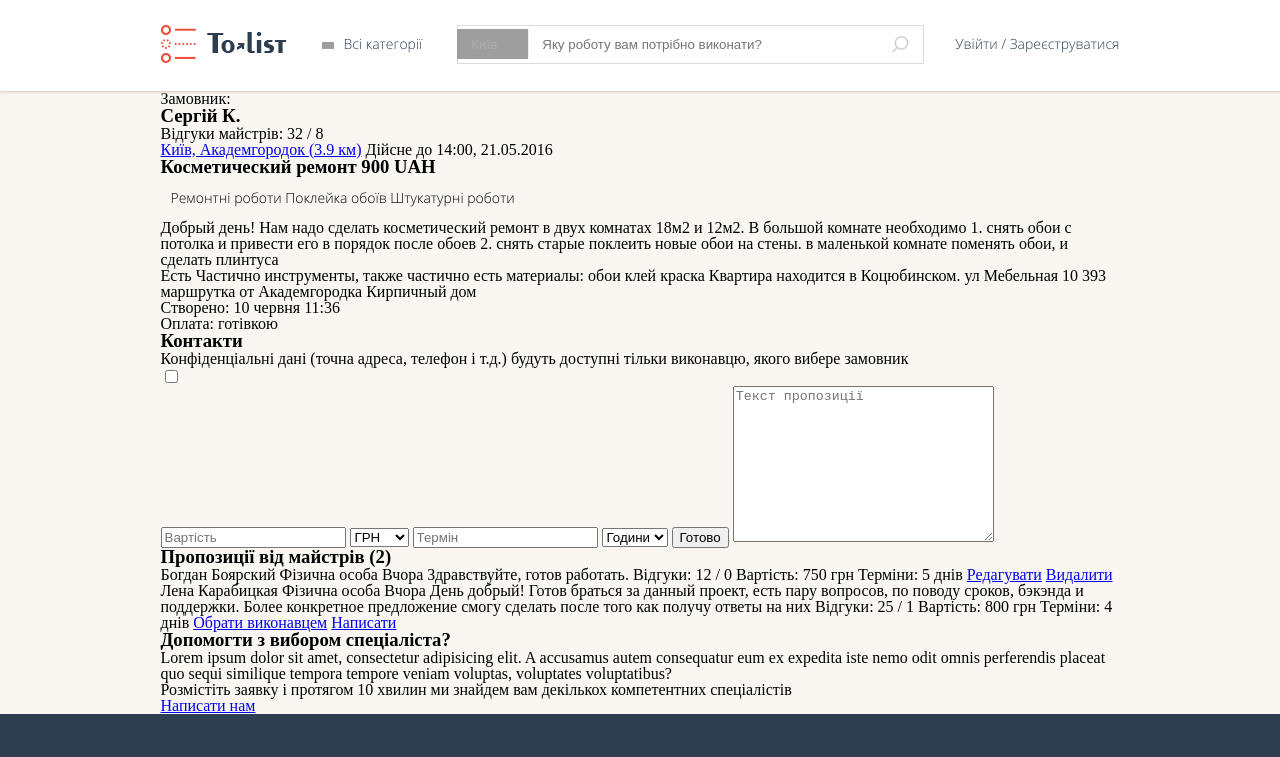
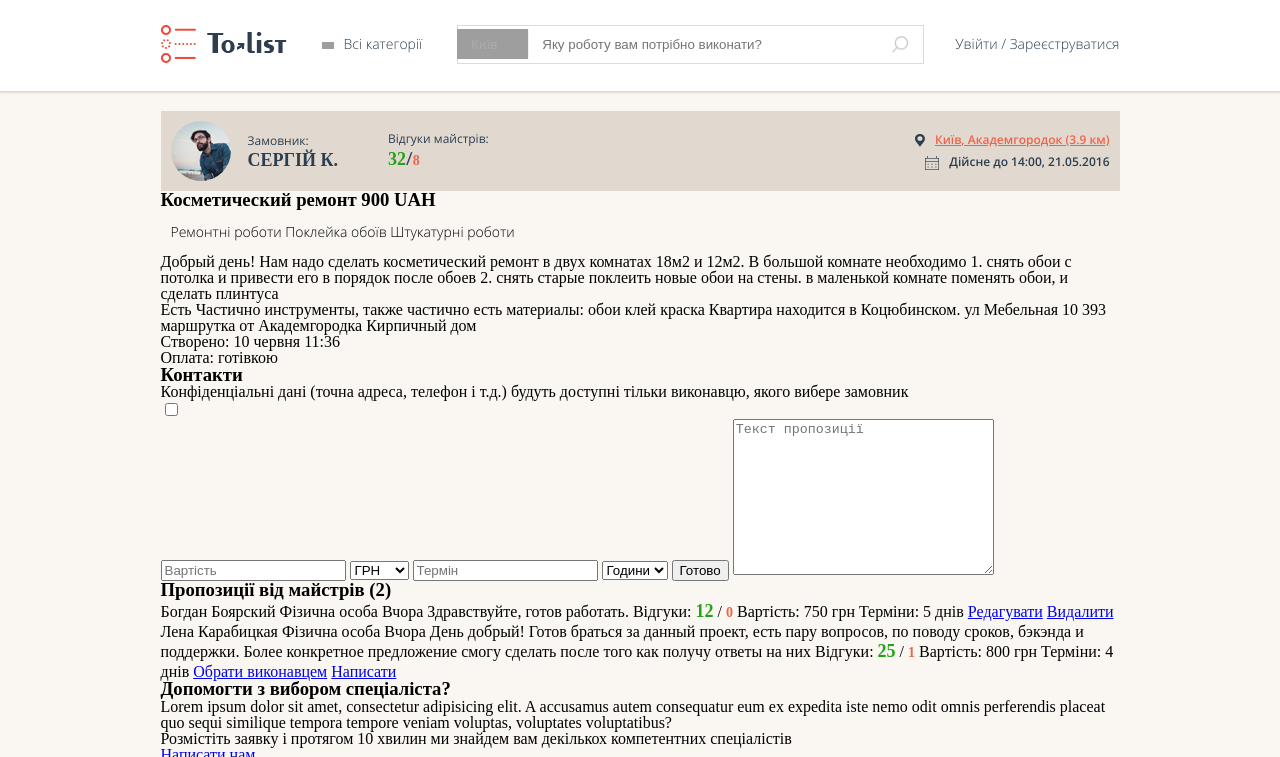
Before and after one commit to DenisZavadskiy/to-list, a plain HTML site: page work-description.html in a window 1280 px wide. Shown: the part 43-800 px from the top of the page. Drawn offline with Linux system fonts and the light colour scheme; grey boxes are pictures that could not be loaded; a web font is replaced by a local one.

Commit message:
update(work-description markup and style)

```diff
--- a/styles/work-description.css
+++ b/styles/work-description.css
@@ -0,0 +1,81 @@
+.main-content {
+    margin: 20px auto;
+}
+
+.customer {
+    width: 100%;
+    background-color: #e1d9cf;
+    padding: 10px;
+    box-sizing: border-box;
+    display: flex;
+    align-items: center;
+    color: #2c3e50;
+}
+
+.customer-avatar {
+    width: 60px;
+    height: 60px;
+    border-radius: 50%;
+    background: url("../images/work-description/customer-avatar.jpg");
+    margin-right: 17px;
+}
+
+.customer-name-wrapper {
+    font: 400 12px "OpenSans-Regular";
+    margin-right: 50px;
+}
+
+.customer-name {
+    font: 700 18px / 22px "OpenSans-Bold";
+    text-transform: uppercase;
+}
+
+.masters-reviews {
+    font: 400 12px "OpenSans-Regular";
+}
+
+.mark {
+    font: 400 18px / 22px "OpenSans-Regular";
+}
+
+.good-mark {
+    color: #24a31a;
+    font: 700 18px / 22px "OpenSans-Bold";
+}
+
+.bad-mark {
+    color: #ec644b;
+    font: 700 14px / 22px "OpenSans-Bold";
+}
+
+.place-date-wrapper {
+    font: 600 12px / 22px "OpenSans-Semibold";
+    text-align: right;
+    margin-left: auto;
+}
+
+.place-date-wrapper .place {
+    color: #ec644b;
+}
+
+.place-date-wrapper .place::before {
+    content: "";
+    display: inline-block;
+    vertical-align: middle;
+    margin-right: 10px;
+    width: 10px;
+    height: 13px;
+    background: url("../images/work-description/placeholder-for-map.png") no-repeat;
+    background-size: cover;
+}
+
+.place-date-wrapper .date::before {
+    content: "";
+    display: inline-block;
+    vertical-align: middle;
+    margin-right: 10px;
+    width: 14px;
+    height: 14px;
+    background:  url("../images/work-description/time.png") no-repeat;
+    background-size: cover;
+}
--- a/work-description.html
+++ b/work-description.html
@@ -7,6 +7,7 @@
     <link rel="stylesheet" href="https://cdnjs.cloudflare.com/ajax/libs/font-awesome/4.6.3/css/font-awesome.min.css">
     <link rel="stylesheet" type="text/css" href="styles/the-modal.css" media="all"/>
     <link rel="stylesheet" href="styles/common/imports.css">
+    <link rel="stylesheet" href="styles/work-description.css">
     <!-- /styles -->
 </head>
 <body>
@@ -92,15 +93,14 @@
             </div>
 
             <div class="masters-reviews">
-                Відгуки майстрів:
+                Відгуки майстрів: <br>
                 <span class="mark">
-                    <span class="good-mark">32</span> /
-                    <span class="bad-mark">8</span>
+                    <span class="good-mark">32</span>/<span class="bad-mark">8</span>
                 </span>
             </div>
 
             <div class="place-date-wrapper">
-                <a href="#" class="place">Київ, Академгородок (3.9 км)</a>
+                <a href="#" class="place">Київ, Академгородок (3.9 км)</a><br>
                 <span class="date">Дійсне до 14:00, 21.05.2016</span>
             </div>
         </section>
```
Also changed, not shown: images/work-description/customer-avatar.jpg (added), images/work-description/icons.png (added), images/work-description/placeholder-for-map.png (added), images/work-description/time.png (added).
